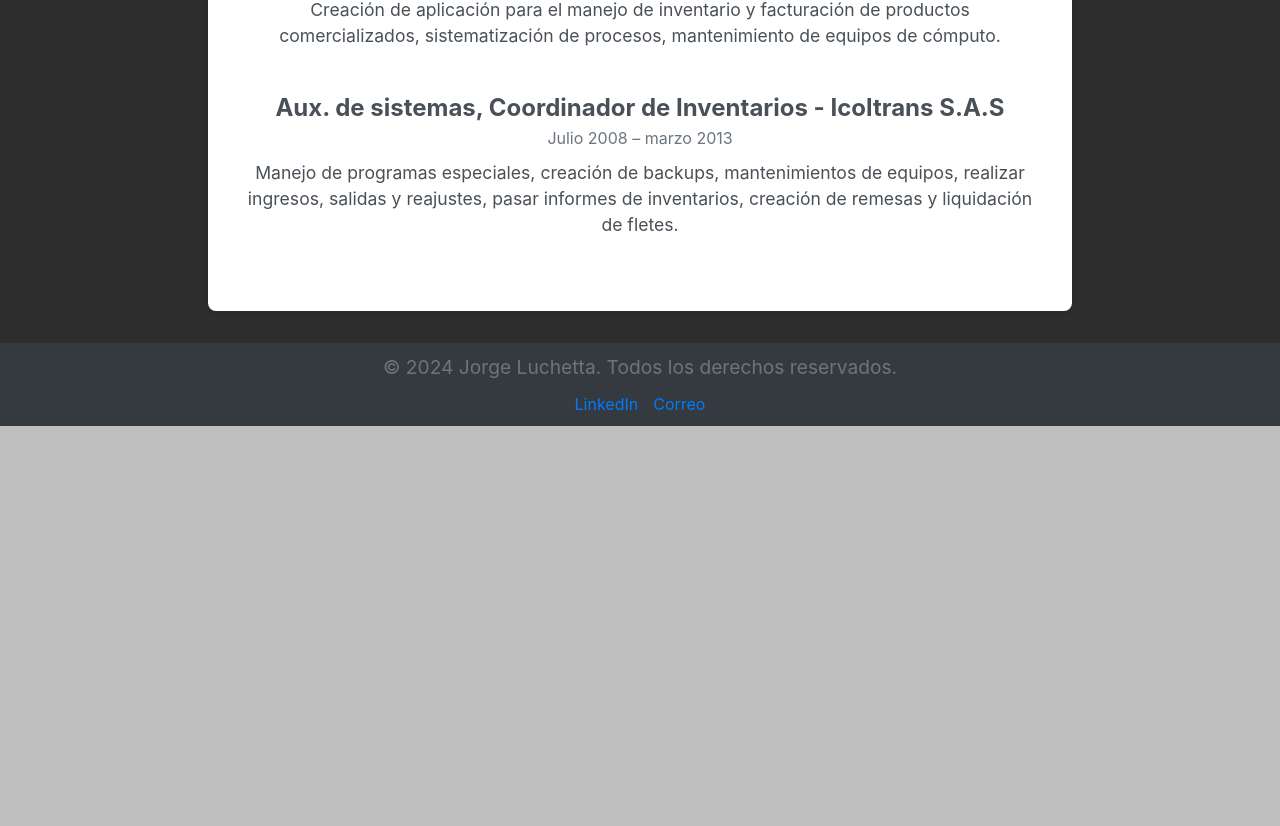
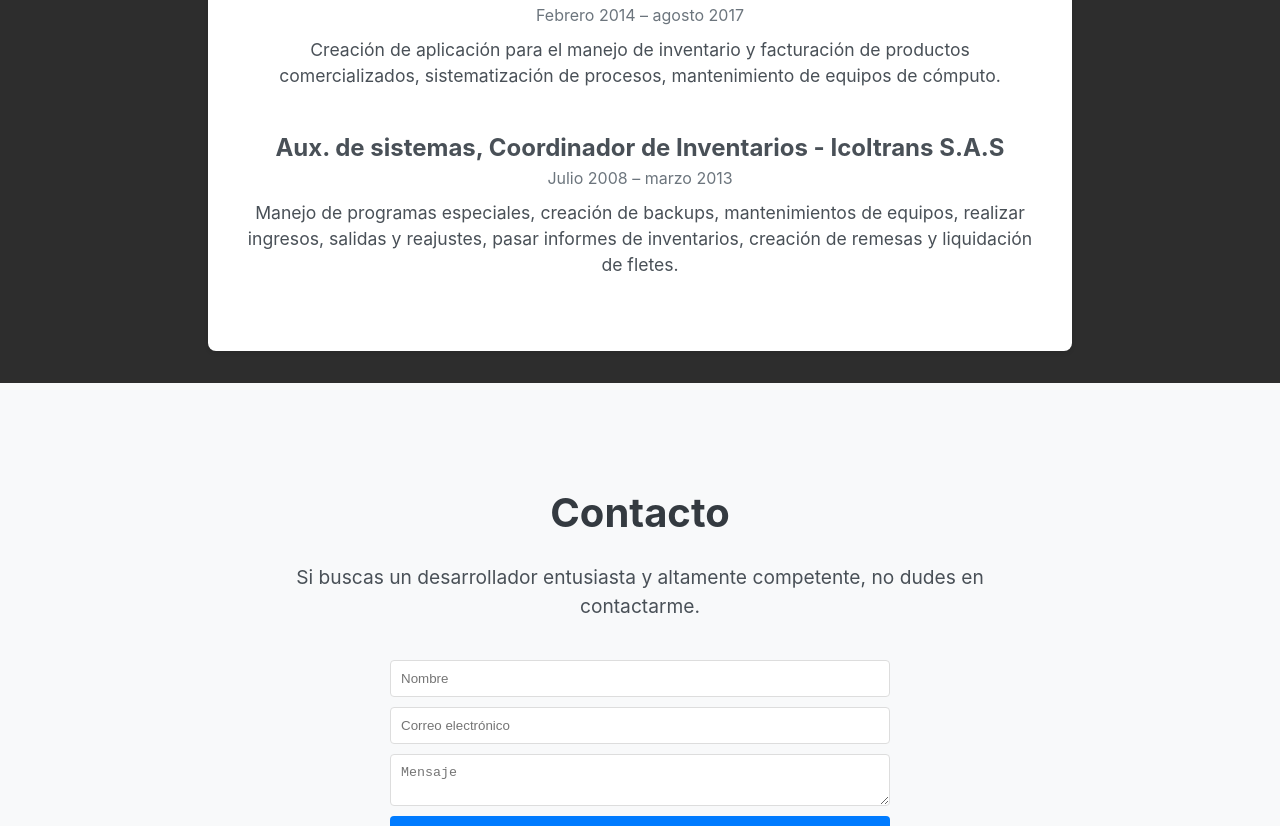
Before and after one commit to jluchett/jluchett.github.io, a React (Vite) app: page / in a window 1280 px wide. Shown: the part 1971-2797 px from the top of the page. Before the commit the page ends 2397 px from the top, so only its background shows below. Built offline with nearby package versions, Linux system fonts and the light colour scheme.

Commit message:
Agrgado pagina Contacto y formulario

```diff
--- a/src/App.jsx
+++ b/src/App.jsx
@@ -8,6 +8,7 @@ import Footer from './components/Footer';
 import About from './pages/About';
 import Projects from './pages/Projects';
 import Experience from './pages/Experience';
+import Contact from './pages/Contact';
 
 function App() {
   return (
@@ -17,6 +18,7 @@ function App() {
         <About/>
         <Projects/>
         <Experience/>
+        <Contact/>
       <Footer/>
     </div>
   );
--- /dev/null
+++ b/src/components/ContactForm.jsx
@@ -0,0 +1,48 @@
+// eslint-disable-next-line no-unused-vars
+import React, { useState } from 'react';
+import '../styles/contactForm.css';
+
+function ContactForm() {
+  const [formData, setFormData] = useState({ name: '', email: '', message: '' });
+
+  const handleChange = (e) => {
+    const { name, value } = e.target;
+    setFormData({ ...formData, [name]: value });
+  };
+
+  const handleSubmit = (e) => {
+    e.preventDefault();
+    console.log(formData);
+  };
+
+  return (
+    <form className="contact-form" onSubmit={handleSubmit}>
+      <input
+        type="text"
+        name="name"
+        placeholder="Nombre"
+        value={formData.name}
+        onChange={handleChange}
+        required
+      />
+      <input
+        type="email"
+        name="email"
+        placeholder="Correo electrónico"
+        value={formData.email}
+        onChange={handleChange}
+        required
+      />
+      <textarea
+        name="message"
+        placeholder="Mensaje"
+        value={formData.message}
+        onChange={handleChange}
+        required
+      ></textarea>
+      <button type="submit">Enviar</button>
+    </form>
+  );
+}
+
+export default ContactForm;
--- /dev/null
+++ b/src/pages/Contact.jsx
@@ -0,0 +1,16 @@
+// eslint-disable-next-line no-unused-vars
+import React from 'react';
+import '../styles/contact.css';
+import ContactForm from '../components/ContactForm';
+
+function Contact() {
+  return (
+    <section id="contact" className="contact-container">
+      <h1 className="title">Contacto</h1>
+      <p>Si buscas un desarrollador entusiasta y altamente competente, no dudes en contactarme.</p>
+      <ContactForm />
+    </section>
+  );
+}
+
+export default Contact;
--- /dev/null
+++ b/src/styles/contact.css
@@ -0,0 +1,18 @@
+.contact-container {
+    padding: 100px 0;
+    background: #f8f9fa;
+    text-align: center;
+  }
+
+  .title {
+    font-size: 2.5rem;
+    color: #343a40;
+    margin-bottom: 20px;
+  }
+
+  p {
+    font-size: 1.2rem;
+    color: #495057;
+    max-width: 800px;
+    margin: 0 auto 40px;
+  }
--- /dev/null
+++ b/src/styles/contactForm.css
@@ -0,0 +1,27 @@
+.contact-form {
+    display: flex;
+    flex-direction: column;
+    gap: 10px;
+    max-width: 500px;
+    margin: 0 auto;
+}
+
+.contact-form input,
+.contact-form textarea {
+    padding: 10px;
+    border: 1px solid #ddd;
+    border-radius: 4px;
+}
+
+.contact-form button {
+    padding: 10px;
+    border: none;
+    border-radius: 4px;
+    background: #007bff;
+    color: #fff;
+    cursor: pointer;
+}
+
+.contact-form button:hover {
+    background: #0056b3;
+}
```
